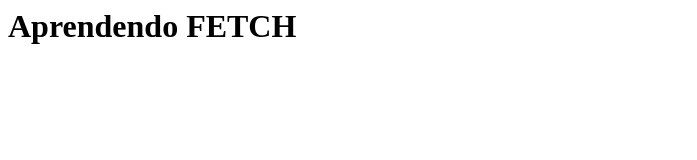
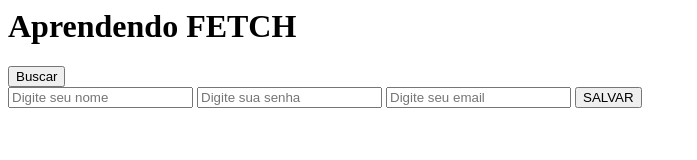
Before and after one commit to nicolasosoares-max/aula-12-03, a website: page index.html in a window 1280 px wide. Shown: the whole page, without its empty margins (0-697 px from the left). Drawn offline with Linux system fonts and the light colour scheme; no server answers.

Commit message:
integração front

```diff
--- a/index.html
+++ b/index.html
@@ -1,14 +1,59 @@
 <h1>Aprendendo FETCH</h1>
+<button onclick="renderizarUsuarios()">Buscar</button>
+<br>
 
+
+<input type="text" id="nome" placeholder="Digite seu nome">
+<input type="text" id="senha" placeholder="Digite sua senha">
+<input type="text" id="email" placeholder="Digite seu email">
+
+<button onclick="cadastrarUsuario()">SALVAR</button>
+
+<br>
+<br>
+
+<div id="listar-usuarios"></div>
 
 <script>
     async function buscarUsuarios() {
         const usuarios = await fetch('http://localhost:3000/usuarios');
         const resultado = await usuarios.json();
         console.log(resultado);
+        return resultado;
 
     }
 
+    async function renderizarUsuarios() {
+        const usuarios = await buscarUsuarios();
+        const div = document.getElementById('listar-usuarios')
 
-    buscarUsuarios()
+        usuarios.forEach(usuario => {
+            const card = document.createElement('div');
+            card.style.border = '1px solid black';
+            card.innerHTML = `<h1>${usuario.nome}</h1>`;
+            div.appendChild(card)
+        })
+    }
+
+    renderizarUsuarios();
+
+    async function cadastrarUsuario() {
+        const nome = document.getElementById('nome').value;
+        const email = document.getElementById('email').value;
+        const senha = document.getElementById('senha').value;
+
+
+        if (!nome || !senha || !email) {
+            alert("preencha todas as informações!")
+            return
+        }
+
+
+        await fetch('http://localhost:3000/usuarios', {
+            method: "POST",
+            body: JSON.stringify({nome, email, senha}),
+            headers: {"Content-Type": "application/json"}
+        })
+    }
+
 </script>
```
